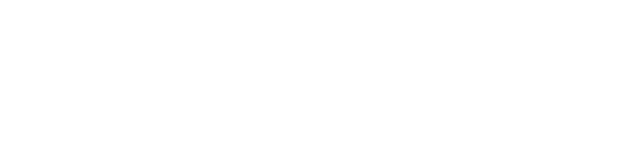
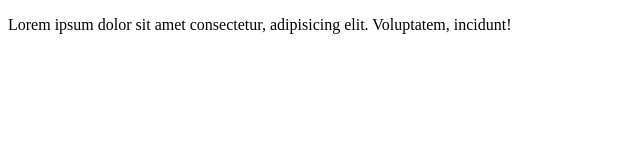
Before and after one commit to britomariano/vscode_git, a plain HTML site: page index.html in a window 1280 px wide. Shown: the whole page, without its empty margins (0-640 px from the left). Drawn offline with Linux system fonts and the light colour scheme.

Commit message:
commit incial

```diff
--- a/index.html
+++ b/index.html
@@ -1,12 +1,20 @@
 <!DOCTYPE html>
 <html lang="en">
+
 <head>
     <meta charset="UTF-8">
     <meta http-equiv="X-UA-Compatible" content="IE=edge">
     <meta name="viewport" content="width=device-width, initial-scale=1.0">
     <title>Git VSCODE</title>
 </head>
+
 <body>
+    <!--DIV CONETENEDOR 1-->
+    <div class="container">
+        <div class="row">
+            <p>Lorem ipsum dolor sit amet consectetur, adipisicing elit. Voluptatem, incidunt!</p>
+        </div>
+    </div>
+</body>
 
-</body>
 </html>
```
